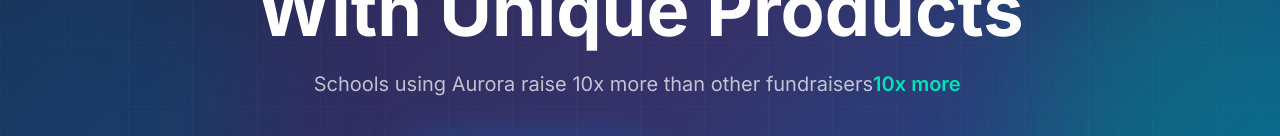
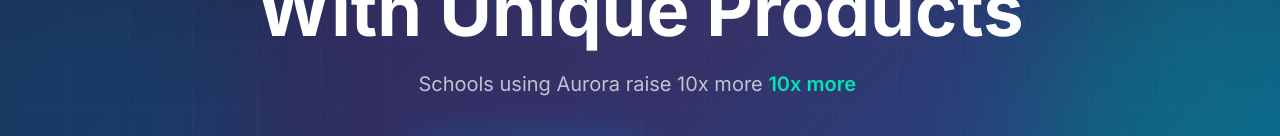
Before and after one commit to thomaszc4/aurorafundraising, a React (Vite) app: page / in a window 1280 px wide. Shown: the part 358-494 px from the top of the page. Built offline with nearby package versions, Linux system fonts and the light colour scheme; no server answers; the database is empty; the HTML template or start-up script is replaced by a standard one.

Commit message:
Visual edit in Lovable
Edited UI in Lovable

```diff
--- a/src/components/home/HeroSection.tsx
+++ b/src/components/home/HeroSection.tsx
@@ -25,7 +25,7 @@ export function HeroSection() {
           </h1>
 
           {/* Subheading */}
-          <p className="text-lg sm:text-xl text-primary-foreground/70 max-w-2xl mx-auto mb-10 animate-slide-up animation-delay-100">​​​​​​​​​Schools using Aurora raise 10x more ​than other fundraisers<span className="text-secondary font-semibold">10x more</span> ​
+          <p className="text-lg sm:text-xl text-primary-foreground/70 max-w-2xl mx-auto mb-10 animate-slide-up animation-delay-100">​​​​​​​​​Schools using Aurora raise 10x more ​<span className="text-secondary font-semibold">10x more</span> ​
           </p>
 
           {/* Feature Pills */}
```
